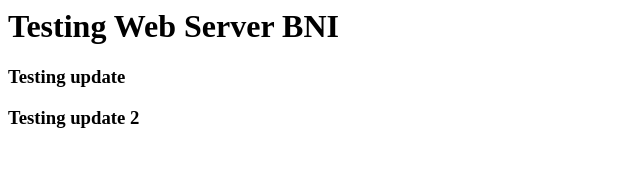
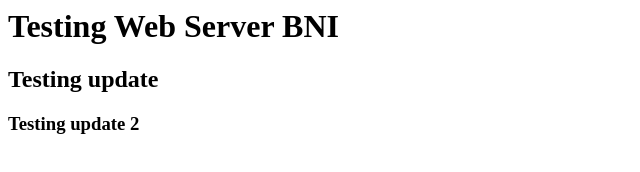
Before and after one commit to dj-skr/bni-cicd, a plain HTML site: page index.html in a window 1280 px wide. Shown: the whole page, without its empty margins (0-640 px from the left). Drawn offline with Linux system fonts and the light colour scheme.

Commit message:
Add index.html

```diff
--- a/index.html
+++ b/index.html
@@ -3,7 +3,7 @@
 	</head>
 	<body>
 		<h1>Testing Web Server BNI</h1>
-		<h3>Testing update</h3>
+		<h2>Testing update</h2>
 		<h3>Testing update 2</h3>
 	</body>
 <HTML>
```
